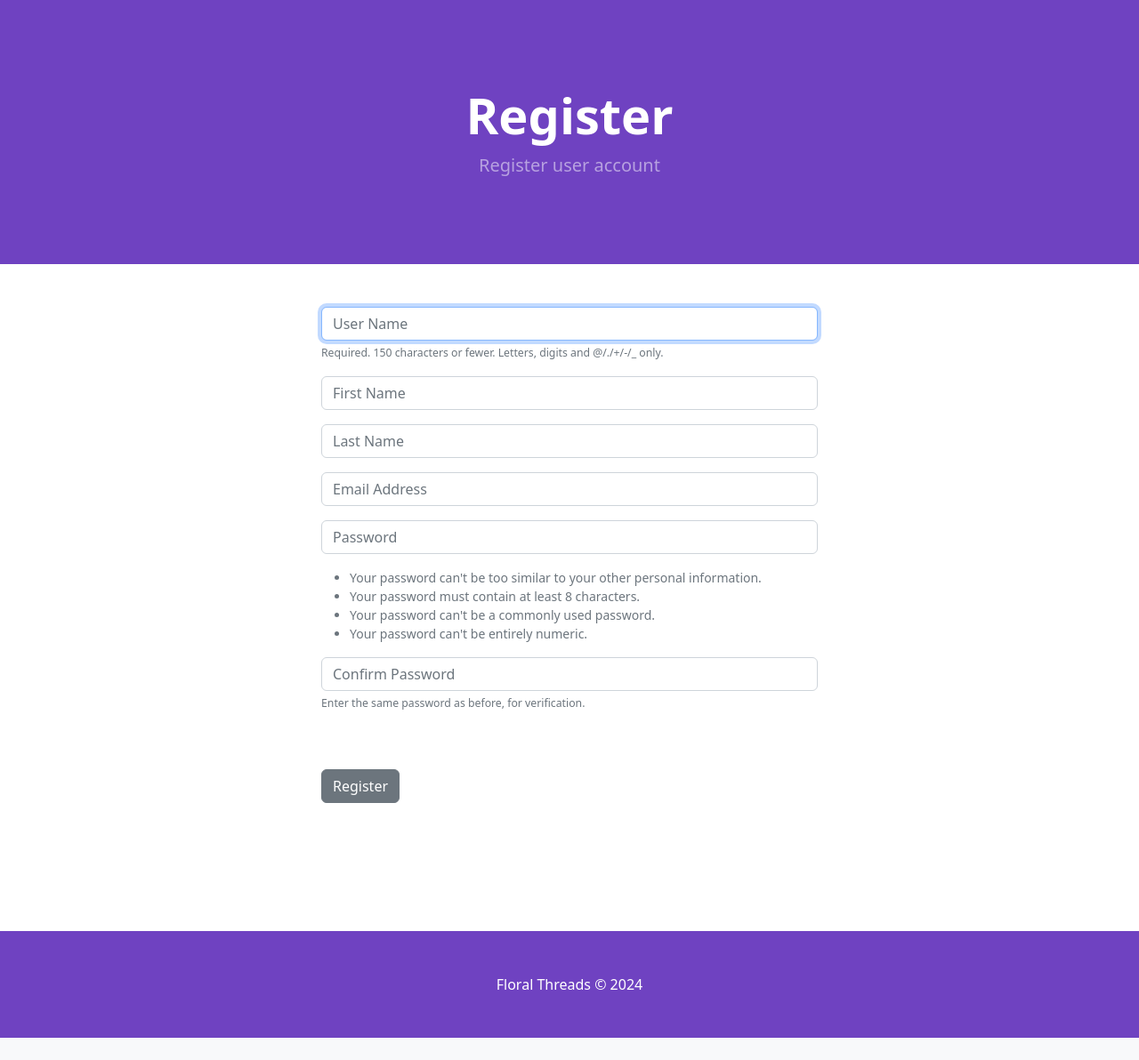
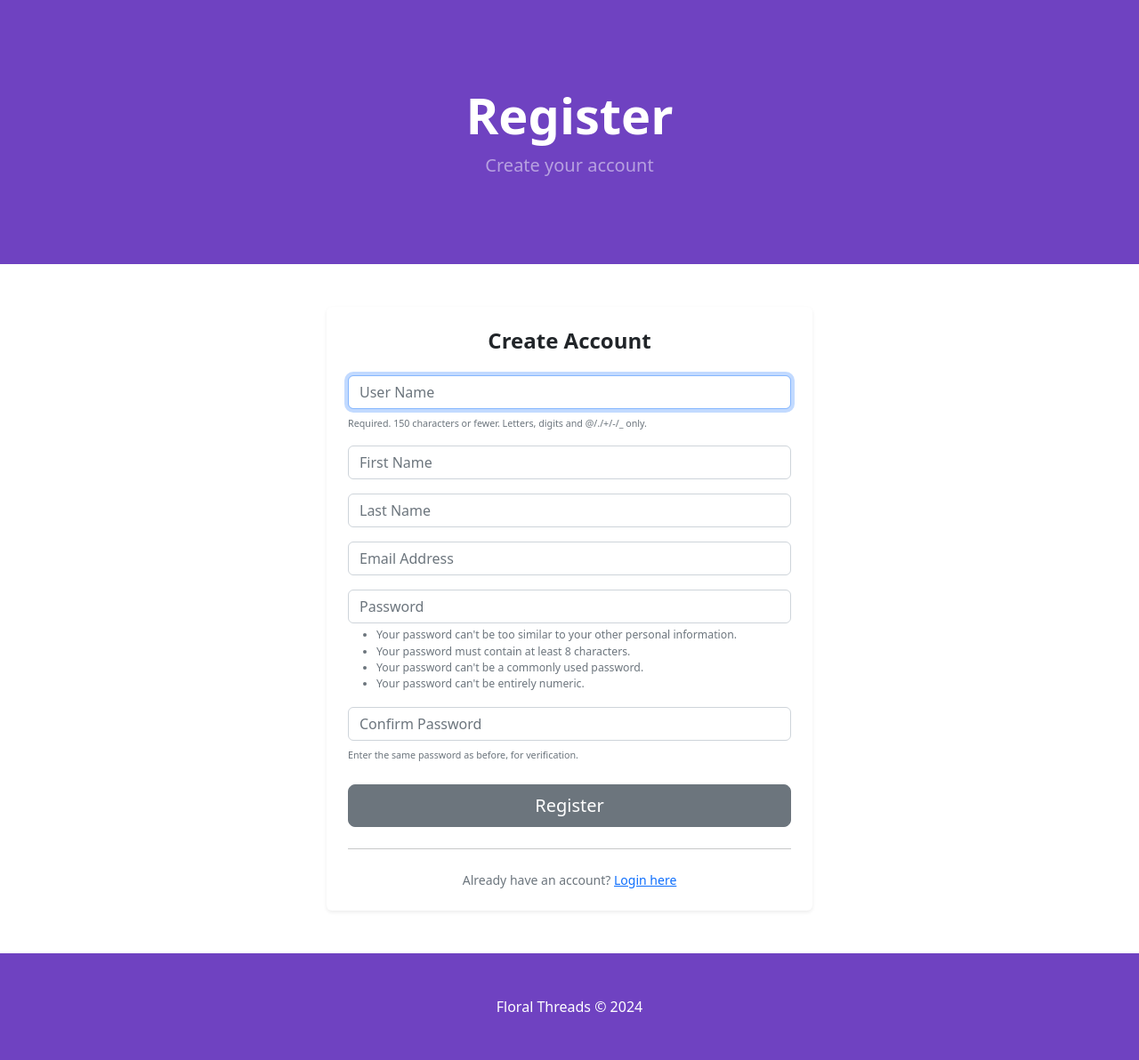
Before and after one commit to Nolitha5/ecom, a Django app: page /register/ in a window 1280 px wide. Shown: the part 56-1248 px from the top of the page at 89% size. Before the commit the page ends 1223 px from the top, so only its background shows below. Run offline with Django 5.2, Linux system fonts and the light colour scheme; some libraries are stand-ins or nearby versions.

Commit message:
Fix register page: HTML errors, form styling, UpdateUserForm Meta indent, error message handling

```diff
--- a/myApp/forms.py
+++ b/myApp/forms.py
@@ -5,17 +5,17 @@ from .models import Profile
 
 
 class UserInfoForm(forms.ModelForm):
-    phone = forms.CharField(label="",widget=forms.TextInput(attrs={'class':'form-control','placeholder':'Phone'}),required=False)
-    address1 = forms.CharField(label="",widget=forms.TextInput(attrs={'class':'form-control','placeholder':'Address1'}),required=False)
-    address2 = forms.CharField(label="",widget=forms.TextInput(attrs={'class':'form-control','placeholder':'Address2'}),required=False)
-    city = forms.CharField(label="",widget=forms.TextInput(attrs={'class':'form-control','placeholder':'City'}),required=False)
-    state = forms.CharField(label="",widget=forms.TextInput(attrs={'class':'form-control','placeholder':'State'}),required=False)
-    zipcode = forms.CharField(label="",widget=forms.TextInput(attrs={'class':'form-control','placeholder':'Zipcode'}),required=False)
-    country = forms.CharField(label="",widget=forms.TextInput(attrs={'class':'form-control','placeholder':'Country'}),required=False)
+    phone = forms.CharField(label="", widget=forms.TextInput(attrs={'class': 'form-control', 'placeholder': 'Phone'}), required=False)
+    address1 = forms.CharField(label="", widget=forms.TextInput(attrs={'class': 'form-control', 'placeholder': 'Address 1'}), required=False)
+    address2 = forms.CharField(label="", widget=forms.TextInput(attrs={'class': 'form-control', 'placeholder': 'Address 2'}), required=False)
+    city = forms.CharField(label="", widget=forms.TextInput(attrs={'class': 'form-control', 'placeholder': 'City'}), required=False)
+    state = forms.CharField(label="", widget=forms.TextInput(attrs={'class': 'form-control', 'placeholder': 'State'}), required=False)
+    zipcode = forms.CharField(label="", widget=forms.TextInput(attrs={'class': 'form-control', 'placeholder': 'Zipcode'}), required=False)
+    country = forms.CharField(label="", widget=forms.TextInput(attrs={'class': 'form-control', 'placeholder': 'Country'}), required=False)
 
     class Meta:
         model = Profile
-        fields = ('phone','address1','address2','city','state','zipcode','country')
+        fields = ('phone', 'address1', 'address2', 'city', 'state', 'zipcode', 'country')
 
 
 class ChangePasswordForm(SetPasswordForm):
@@ -47,50 +47,49 @@ class ChangePasswordForm(SetPasswordForm):
             </span>
         '''
 
+
 class UpdateUserForm(UserChangeForm):
     password = None
-    email = forms.EmailField(label="", widget=forms.TextInput(attrs={'class':'form-control', 'placeholder':'Email Address'}),required=False)
-    first_name = forms.CharField(label="", max_length=100, widget=forms.TextInput(attrs={'class':'form-control', 'placeholder':'First Name'}),required=False)
-    last_name = forms.CharField(label="", max_length=100, widget=forms.TextInput(attrs={'class':'form-control', 'placeholder':'Last Name'}),required=False)
+    email = forms.EmailField(label="", widget=forms.TextInput(attrs={'class': 'form-control', 'placeholder': 'Email Address'}), required=False)
+    first_name = forms.CharField(label="", max_length=100, widget=forms.TextInput(attrs={'class': 'form-control', 'placeholder': 'First Name'}), required=False)
+    last_name = forms.CharField(label="", max_length=100, widget=forms.TextInput(attrs={'class': 'form-control', 'placeholder': 'Last Name'}), required=False)
 
-class Meta:
-	model = User
-	fields = ('username', 'first_name', 'last_name', 'email')
+    class Meta:
+        model = User
+        fields = ('username', 'first_name', 'last_name', 'email')
 
-	def __init__(self, *args, **kwargs):
-		super(UpdateUserForm, self).__init__(*args, **kwargs)
+    def __init__(self, *args, **kwargs):
+        super(UpdateUserForm, self).__init__(*args, **kwargs)
 
-		self.fields['username'].widget.attrs['class'] = 'form-control'
-		self.fields['username'].widget.attrs['placeholder'] = 'User Name'
-		self.fields['username'].label = ''
-		self.fields['username'].help_text = '<span class="form-text text-muted"><small>Required. 150 characters or fewer. Letters, digits and @/./+/-/_ only.</small></span>'
-
-
+        self.fields['username'].widget.attrs['class'] = 'form-control'
+        self.fields['username'].widget.attrs['placeholder'] = 'User Name'
+        self.fields['username'].label = ''
+        self.fields['username'].help_text = '<span class="form-text text-muted"><small>Required. 150 characters or fewer. Letters, digits and @/./+/-/_ only.</small></span>'
 
 
 class SignUpForm(UserCreationForm):
-	email = forms.EmailField(label="", widget=forms.TextInput(attrs={'class':'form-control', 'placeholder':'Email Address'}))
-	first_name = forms.CharField(label="", max_length=100, widget=forms.TextInput(attrs={'class':'form-control', 'placeholder':'First Name'}))
-	last_name = forms.CharField(label="", max_length=100, widget=forms.TextInput(attrs={'class':'form-control', 'placeholder':'Last Name'}))
+    email = forms.EmailField(label="", widget=forms.TextInput(attrs={'class': 'form-control', 'placeholder': 'Email Address'}))
+    first_name = forms.CharField(label="", max_length=100, widget=forms.TextInput(attrs={'class': 'form-control', 'placeholder': 'First Name'}))
+    last_name = forms.CharField(label="", max_length=100, widget=forms.TextInput(attrs={'class': 'form-control', 'placeholder': 'Last Name'}))
 
-	class Meta:
-		model = User
-		fields = ('username', 'first_name', 'last_name', 'email', 'password1', 'password2')
+    class Meta:
+        model = User
+        fields = ('username', 'first_name', 'last_name', 'email', 'password1', 'password2')
 
-	def __init__(self, *args, **kwargs):
-		super(SignUpForm, self).__init__(*args, **kwargs)
+    def __init__(self, *args, **kwargs):
+        super(SignUpForm, self).__init__(*args, **kwargs)
 
-		self.fields['username'].widget.attrs['class'] = 'form-control'
-		self.fields['username'].widget.attrs['placeholder'] = 'User Name'
-		self.fields['username'].label = ''
-		self.fields['username'].help_text = '<span class="form-text text-muted"><small>Required. 150 characters or fewer. Letters, digits and @/./+/-/_ only.</small></span>'
+        self.fields['username'].widget.attrs['class'] = 'form-control'
+        self.fields['username'].widget.attrs['placeholder'] = 'User Name'
+        self.fields['username'].label = ''
+        self.fields['username'].help_text = '<span class="form-text text-muted"><small>Required. 150 characters or fewer. Letters, digits and @/./+/-/_ only.</small></span>'
 
-		self.fields['password1'].widget.attrs['class'] = 'form-control'
-		self.fields['password1'].widget.attrs['placeholder'] = 'Password'
-		self.fields['password1'].label = ''
-		self.fields['password1'].help_text = '<ul class="form-text text-muted small"><li>Your password can\'t be too similar to your other personal information.</li><li>Your password must contain at least 8 characters.</li><li>Your password can\'t be a commonly used password.</li><li>Your password can\'t be entirely numeric.</li></ul>'
+        self.fields['password1'].widget.attrs['class'] = 'form-control'
+        self.fields['password1'].widget.attrs['placeholder'] = 'Password'
+        self.fields['password1'].label = ''
+        self.fields['password1'].help_text = '<ul class="form-text text-muted small"><li>Your password can\'t be too similar to your other personal information.</li><li>Your password must contain at least 8 characters.</li><li>Your password can\'t be a commonly used password.</li><li>Your password can\'t be entirely numeric.</li></ul>'
 
-		self.fields['password2'].widget.attrs['class'] = 'form-control'
-		self.fields['password2'].widget.attrs['placeholder'] = 'Confirm Password'
-		self.fields['password2'].label = ''
-		self.fields['password2'].help_text = '<span class="form-text text-muted"><small>Enter the same password as before, for verification.</small></span>'
+        self.fields['password2'].widget.attrs['class'] = 'form-control'
+        self.fields['password2'].widget.attrs['placeholder'] = 'Confirm Password'
+        self.fields['password2'].label = ''
+        self.fields['password2'].help_text = '<span class="form-text text-muted"><small>Enter the same password as before, for verification.</small></span>'
--- a/myApp/templates/myApp/register.html
+++ b/myApp/templates/myApp/register.html
@@ -1,36 +1,50 @@
 {% extends 'myApp/base.html' %}
 {% block content %}
 
-<!-- Header-->
+<!-- Header -->
 <header class="py-5" style="background-color: #6f42c1;">
     <div class="container px-4 px-lg-5 my-5">
         <div class="text-center text-white">
             <h1 class="display-4 fw-bolder">Register</h1>
-            <p class="lead fw-normal text-white-50 mb-0">Register user account</p>
+            <p class="lead fw-normal text-white-50 mb-0">Create your account</p>
         </div>
     </div>
 </header>
-<div class="container">
-    <div class="row">
-        <centre>
-            <div class="col-md-6 offset-md-3">
 
-                <br/><br/>
-                <form method="POST" action="{% url 'register' %}">
-                  {% csrf_token%}
+<div class="container py-5">
+    <div class="row justify-content-center">
+        <div class="col-md-6">
+            <div class="card shadow-sm border-0">
+                <div class="card-body p-4">
+                    <h4 class="card-title mb-4 text-center fw-bold">Create Account</h4>
+                    <form method="POST" action="{% url 'register' %}">
+                        {% csrf_token %}
 
-                {{ form.as_p }}
-                <br/><br/>
-                <button type="summit" class="btn btn-secondary">Register</button>
+                        {% for field in form %}
+                            <div class="mb-3">
+                                {{ field }}
+                                {% if field.help_text %}
+                                    <div class="form-text">{{ field.help_text|safe }}</div>
+                                {% endif %}
+                                {% for error in field.errors %}
+                                    <div class="text-danger small mt-1">{{ error }}</div>
+                                {% endfor %}
+                            </div>
+                        {% endfor %}
 
-                  </form>
+                        <div class="d-grid mt-4">
+                            <button type="submit" class="btn btn-secondary btn-lg">Register</button>
+                        </div>
+                    </form>
 
-                <br/><br/>
-                <br/><br/>
-                <br/><br/>
-
+                    <hr class="my-4">
+                    <p class="text-center text-muted small mb-0">
+                        Already have an account? <a href="{% url 'login' %}">Login here</a>
+                    </p>
                 </div>
-        </centre>
+            </div>
+        </div>
     </div>
 </div>
+
 {% endblock %}
--- a/myApp/views.py
+++ b/myApp/views.py
@@ -184,7 +184,7 @@ def register_user(request):
          messages.success(request, 'username created,please fill your info below')
          return redirect('update_info')
      else:
-         messages.success(request, 'error please register again')
-         return redirect('register')
+         messages.error(request, 'Registration failed. Please correct the errors below.')
+         return render(request, 'myApp/register.html', {'form': form})
     else:
       return render(request, 'myApp/register.html',{'form':form})
```
